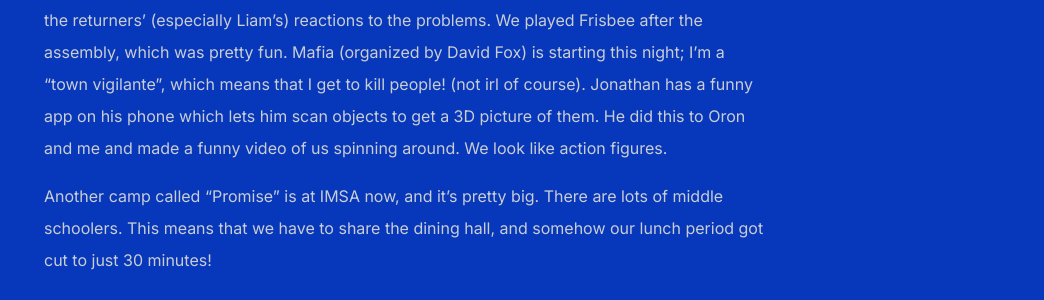
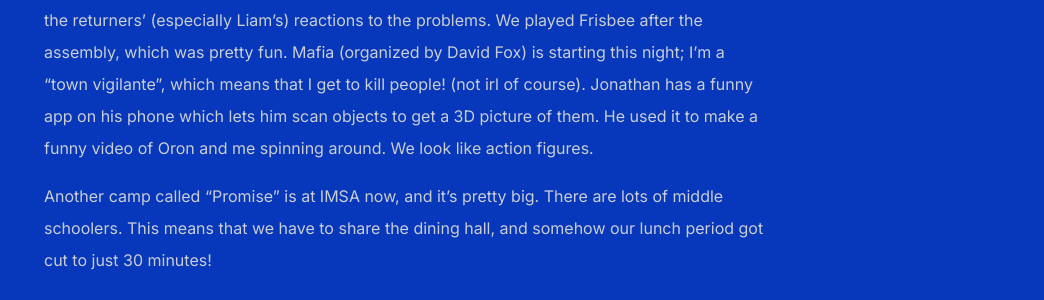
Before and after one commit to shihankanungo/shihankanungo.github.io, a Jekyll site: the page built from mop.md, in a window 1280 px wide and 900 px high, scrolled down 17940 px. Shown: the part 314-614 px from the top of the window, without its empty margins (236-1280 px from the left). Built offline with Jekyll 4.4.1, drawn with Linux system fonts in a browser that asks for light colours; some of the changed text lies outside the part shown.

Commit message:
Update mop.md

```diff
--- a/mop.md
+++ b/mop.md
@@ -229,7 +229,7 @@ After this, I went with Oron to jam in the music rooms. We later got Karn and Ti
 
 Catherine Xu is making a digraph of students at MOP and their crushes, but it turns out that all 38 responses to the form so far are trolls. One of them was “everyone” likes “Alexander Wang”.
 
-Its still super hot, so today was a bit boring. There was an assembly in the evening, which was fun; Dotted announced that the RELMO would be on Wednesday and Friday. I’m excited to see the returners’ (especially Liam's) reactions to the problems. We played Frisbee after the assembly, which was pretty fun. Mafia (organized by David Fox) is starting this night; I’m a “town vigilante”, which means that I get to kill people! (not irl of course). Jonathan has a funny app on his phone which lets him scan objects to get a 3D picture of them. He did this to Oron and me and made a funny video of us spinning around. We look like action figures.
+Its still super hot, so today was a bit boring. There was an assembly in the evening, which was fun; Dotted announced that the RELMO would be on Wednesday and Friday. I’m excited to see the returners’ (especially Liam's) reactions to the problems. We played Frisbee after the assembly, which was pretty fun. Mafia (organized by David Fox) is starting this night; I’m a “town vigilante”, which means that I get to kill people! (not irl of course). Jonathan has a funny app on his phone which lets him scan objects to get a 3D picture of them. He used it to make a funny video of Oron and me spinning around. We look like action figures.
 
 Another camp called “Promise” is at IMSA now, and it’s pretty big. There are lots of middle schoolers. This means that we have to share the dining hall, and somehow our lunch period got cut to just 30 minutes!
 
```
